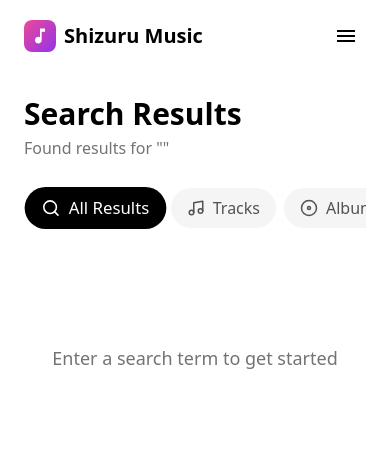
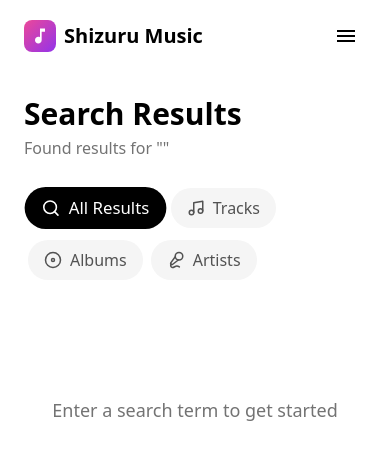
Before and after one commit to vinayak-7-0-3/Shizuru-Frontend, a Next.js app: page /search in a window 390 px wide. Shown: the top 460 px of the page. Built offline with nearby package versions, Linux system fonts and the light colour scheme.

Commit message:
fix search buttons on mobile view

```diff
--- a/pages/search/index.tsx
+++ b/pages/search/index.tsx
@@ -95,7 +95,7 @@ const SearchPage = () => {
                             </p>
                         </div>
 
-                        <div className="flex gap-2 overflow-x-auto p-1 scrollbar-hide">
+                        <div className="flex flex-wrap gap-x-2 gap-y-3 p-1">
                             {tabs.map((tab) => {
                                 const Icon = tab.icon;
                                 const isActive = activeTab === tab.id;
```
